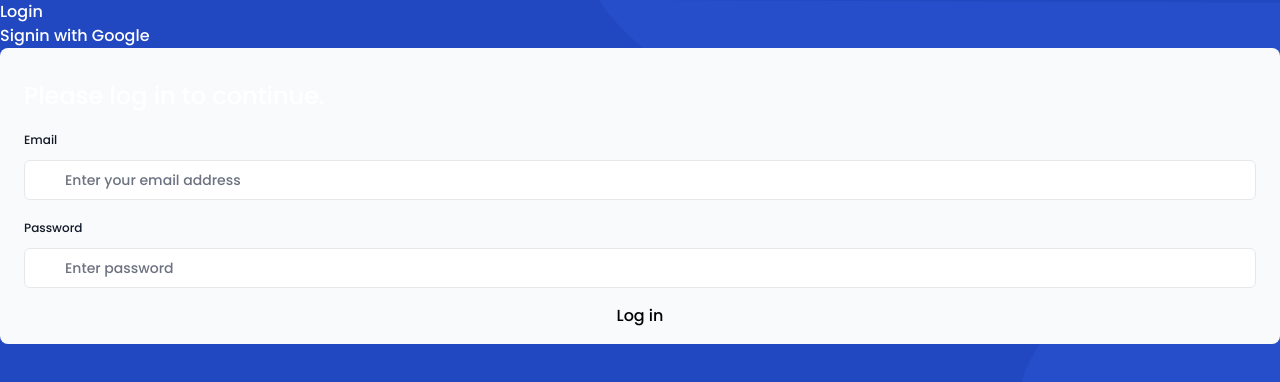
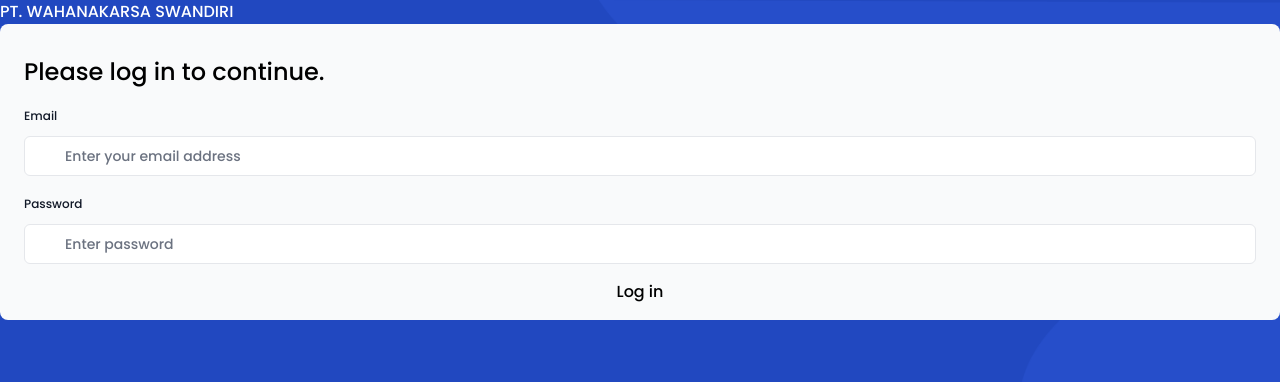
Before and after one commit to WahanaDatabase/absensi, a Next.js app: page / in a window 1280 px wide. Shown: the top 382 px of the page. Built offline with nearby package versions, Linux system fonts and the light colour scheme.

Commit message:
fix auth

```diff
--- a/src/app/layout.tsx
+++ b/src/app/layout.tsx
@@ -1,7 +1,7 @@
 import type { Metadata } from "next";
 import { Poppins } from "next/font/google";
 import "./globals.css";
-
+import { Toaster } from "react-hot-toast";
 const poppins = Poppins({ subsets: ["latin"], weight: "500" });
 
 export const metadata: Metadata = {
@@ -16,7 +16,10 @@ export default function RootLayout({
 }>) {
   return (
     <html lang="en">
-      <body className={poppins.className}>{children}</body>
+      <body className={poppins.className}>
+        <Toaster position="bottom-center" />
+        {children}
+      </body>
     </html>
   );
 }
--- a/src/app/page.tsx
+++ b/src/app/page.tsx
@@ -1,11 +1,10 @@
 import { SignIn } from "@/components/sign-in";
-import { SignInGoogle } from "@/components/sign-inGoogle";
 
 export default function Home() {
   return (
     <main className="bg-login bg-cover  h-screen max-w-full text-white">
-      <div>Login</div>
-      <SignInGoogle />
+      <div>PT. WAHANAKARSA SWANDIRI</div>
+
       <SignIn />
     </main>
   );
--- a/src/auth.ts
+++ b/src/auth.ts
@@ -1,6 +1,5 @@
 
 import NextAuth from "next-auth"
-import Google from "next-auth/providers/google"
  import Credentials from "next-auth/providers/credentials"
 import { getUserFromDb } from "./lib/getUserFromDb";
 
@@ -14,7 +13,7 @@ export async function saltAndHashPassword(password:any) {
 }
 
 export const { handlers, signIn, signOut, auth } = NextAuth({
-  providers: [Google, Credentials({
+  providers: [ Credentials({
       // You can specify which fields should be submitted, by adding keys to the `credentials` object.
       // e.g. domain, username, password, 2FA token, etc.
       credentials: {
@@ -24,27 +23,40 @@ export const { handlers, signIn, signOut, auth } = NextAuth({
     async authorize(credentials) {
   try {
         // logic to salt and hash password
-        const pwHash = saltAndHashPassword(credentials.password)
+        const pwHash = await saltAndHashPassword(credentials.password)
 
         // logic to verify if user exists
-       const user = await getUserFromDb(credentials.email, pwHash)
-
+       const user = await getUserFromDb(credentials.email)
         if (!user) {
           // No user found, so this is their first attempt to login
           // meaning this is also the place you could do registration
           throw new Error("User not found.")
         }
+      const isPasswordValid = await bcrypt.compare(credentials.password, user.password);
+          if (!isPasswordValid) {
+            throw new Error("Invalid email or password.");
+          }
 
         // return user object with the their profile data
         return user as any
       } catch (error) {
           console.error("Error in authorize function:", error);
-          return null;
+           throw new Error("CredentialsSignin");
         }
     }
 })],
       pages: {
     signIn: "/",
   },
+    callbacks: {
+    async signIn({ user }) {
+      // If user is returned, signIn was successful
+      if (user) {
+        return true; // Return true to indicate sign-in success
+      }
 
+      // If no user is returned, signIn failed
+      return false; // Return false to indicate sign-in failure
+    },
+  },
 })
--- a/src/components/sign-in.tsx
+++ b/src/components/sign-in.tsx
@@ -1,11 +1,21 @@
+"use client";
 import { authenticate } from "@/lib/actions";
 
+import { useFormState } from "react-dom";
+
 export function SignIn() {
+  const initialState = {
+    msg: "",
+  };
+  const [state, formAction] = useFormState(authenticate, initialState);
+
   return (
     <>
-      <form action={authenticate}>
+      <form action={formAction}>
         <div className="flex-1 rounded-lg bg-gray-50 px-6 pb-4 pt-8">
-          <h1 className={` mb-3 text-2xl`}>Please log in to continue.</h1>
+          <h1 className={` mb-3 text-2xl text-black`}>
+            Please log in to continue.
+          </h1>
           <div className="w-full">
             <div>
               <label
@@ -42,6 +52,9 @@ export function SignIn() {
                   required
                   minLength={3}
                 />
+                <p aria-live="polite" className="text-12 text-red-500">
+                  {state?.msg}
+                </p>
               </div>
             </div>
           </div>
--- a/src/components/sign-inGoogle.tsx
+++ /dev/null
@@ -1,16 +0,0 @@
-import { signIn } from "@/auth";
-
-export function SignInGoogle() {
-  return (
-    <>
-      <form
-        action={async () => {
-          "use server";
-          await signIn("google");
-        }}
-      >
-        <button type="submit">Signin with Google</button>
-      </form>
-    </>
-  );
-}
--- a/src/lib/actions.ts
+++ b/src/lib/actions.ts
@@ -1,26 +1,34 @@
 'use server'
 import { signIn } from '@/auth';
 import { AuthError } from 'next-auth';
+import { redirect } from 'next/navigation'
 
-export async function authenticate(formData: FormData,
+export async function authenticate(prevState: any,formData: FormData,
 ) {
-  try {
+
     const options = {
     email: formData.get('email'),
     password: formData.get('password'),
-redirectTo: "/dashboard"
 };
-    console.log(formData)
-    await signIn("credentials",options);
+
+  try {
+     await signIn('credentials', options);
+
+
   } catch (error) {
     if (error instanceof AuthError) {
-      switch (error.type) {
-        case 'CredentialsSignin':
-          return 'Invalid credentials.';
-        default:
-          return 'Something went wrong.';
-      }
-    }
-    throw error;
+            switch (error.type) {
+                case "CredentialsSignin":
+                     return { msg: "Invalid credentials" , status: "error"};
+           case "CredentialsSignin":
+                    throw error;
+                default:
+                    return { msg: "Email atau Password salah", status: "error" };
+            }
+        }
+
   }
+
+    redirect('/dashboard'); // Redirect to dashboard page
+
 }
--- a/src/lib/getUserFromDb.ts
+++ b/src/lib/getUserFromDb.ts
@@ -2,11 +2,10 @@ import { PrismaClient } from '@prisma/client'
 
 const prisma = new PrismaClient()
 
-export async function getUserFromDb(email:any,password:any) {
+export async function getUserFromDb(email:any) {
   const user = await prisma.user.findUnique({
     where:{
-      email,
-      password
+      email
     }
   })
   return user
```
Also changed, not shown: package.json (+4 -3 lines), 1 other file (tests, documents, lock files or other folders).
